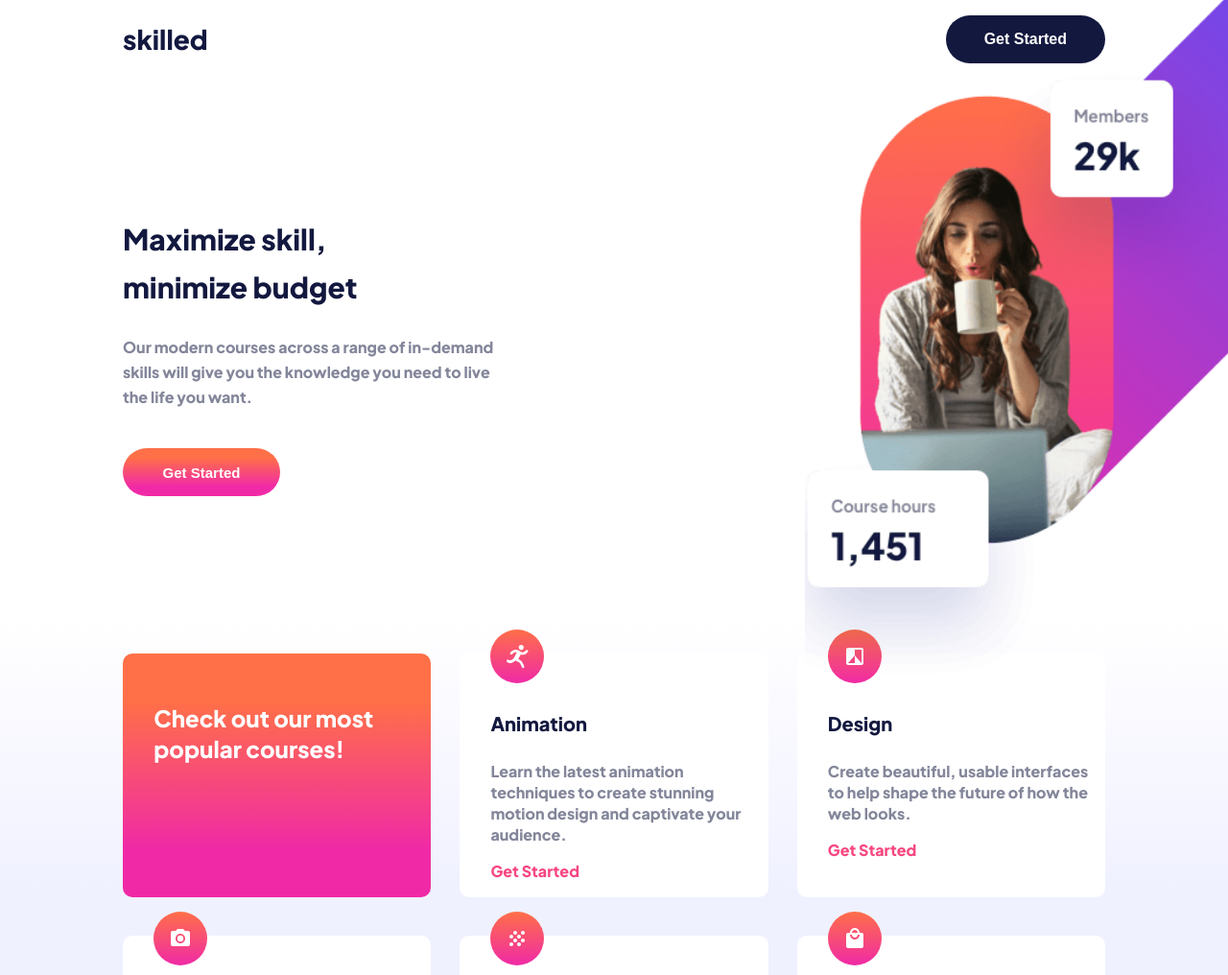
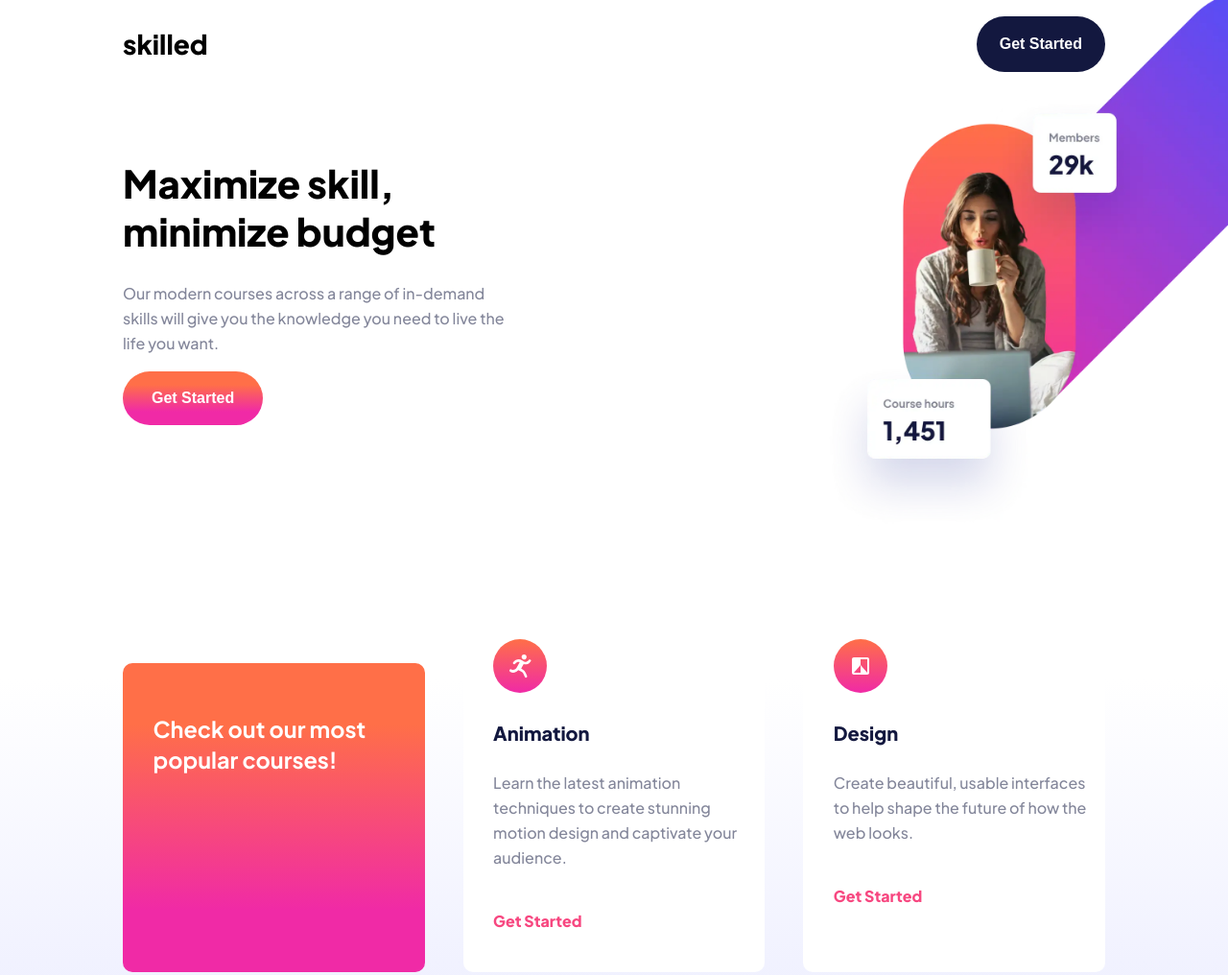
Before and after one commit to amt-david-boamah-gyamfi/skilled_e-learning_landing_page, a plain HTML site: page index.html in a window 1280 px wide. Shown: the top 1016 px of the page at 96% size. Drawn offline with Linux system fonts and the light colour scheme.

Commit message:
fixing tablet and desktop view

```diff
--- a/index.css
+++ b/index.css
@@ -1,149 +1,114 @@
-@import url('https://fonts.googleapis.com/css2?family=Plus+Jakarta+Sans:wght@800&display=swap');
-
 body {
+    background: linear-gradient(white 45%, #F0F1FF 65%);
     margin: 0%;
     padding: 0px;
-    background-image: linear-gradient(white 45%, #F0F1FF 65%);
     font-family: 'Plus Jakarta Sans', sans-serif;
-
 }
 
-/* * {
-    border: 1px solid red;
-} */
-
-/* .white {
-    background-color: white;
-} */
-
+/**********************************Nav Bar*********************/
 nav {
     display: flex;
     justify-content: space-between;
     align-items: center;
 }
 
-
-
-/*************media query on h2(font-size)*****************/
-nav h2 {
+nav p {
+    font-size: 28px;
+    font-weight: 800;
+    line-height: 35px;
     margin-left: 5%;
-    font-weight: 800;
-    font-size: 25px;
-    line-height: 35px;
-    color: #13183F;
 }
 
-/*************media query on button(width,font-size, font-weight)*****************/
 nav button {
-    margin-right: 5%;
-    background-color: #13183F;
-    height: 50px;
+    padding: 20px 24px;
     border-radius: 50px;
     border: 0;
-    width: 35%;
-    align-self: center;
     cursor: pointer;
-    font-weight: 600;
-    font-size: 15px;
-    line-height: 28px;
+    background-color: #13183F;
+    margin-right: 5%;
+    z-index: 2;
 }
-
-/*********************************/
 
 nav button:hover {
     background-color: #666CA3;
 }
 
 nav a {
-    padding: 1%;
     text-decoration: none;
+    font-size: 16px;
+    font-weight: 700;
+    letter-spacing: 0px;
+    text-align: left;
     color: white;
 }
 
-/*******************media query of .flex_1(margin-right:0)*******************/
-.flex_1 {
+/**********************************flex******************************/
+.flex {
     margin-left: 5%;
-    margin-right: 5%
+    margin-right: 5%;
 }
 
-.flex_1 h1 {
+.flex h1 {
+    font-size: 40px;
     font-weight: 800;
-    font-size: 40px;
     line-height: 50px;
-    color: #13183F;
+    letter-spacing: 0px;
 }
 
-.flex_1 p {
-    font-weight: 500;
+.flex p {
     font-size: 16px;
     line-height: 26px;
+    letter-spacing: 0px;
+    text-align: left;
     color: #83869A;
 }
 
-/******************************media query on margin-bottom*********************/
-.flex_1 button {
-    background: linear-gradient(to bottom, #FF6F48 20%, #F02AA6 80%);
-    height: 50px;
+.flex button {
+    padding: 15px 30px;
     border-radius: 50px;
-    width: 40%;
-    align-self: center;
-    font-weight: 600;
-    font-size: 15px;
-    line-height: 28px;
-    border-color: #F02AA6;
-    margin-top: 24px;
-    margin-bottom: 46px;
     border: 0;
     cursor: pointer;
+    background: linear-gradient(#FF6F48 25%, #F02AA6 75%);
+    margin-right: 5%;
 }
 
-.flex_1 button:hover {
+.flex button:hover {
     background: #FFA7C3;
-
 }
 
-.flex_1 a {
-    padding: 1%;
+.flex a {
     text-decoration: none;
+    font-size: 16px;
+    font-weight: 700;
+    letter-spacing: 0px;
+    text-align: left;
     color: white;
+    line-height: 26px;
 }
 
-/* .overflow {
-    margin-left: 5%;
-    margin-right: 5%;
-} */
+.flex img {
 
+    padding-top: 36px;
+}
 
-
-
+/**********************************grid***********************************/
 .grid {
     margin-left: 5%;
     margin-right: 5%;
     display: grid;
     row-gap: 40px;
-    /* grid-template-rows: 289px; */
-
 }
 
 .grid .h3 {
     background: linear-gradient(to bottom, #FF6F48 20%, #F02AA6 80%);
     border-radius: 10px;
+    padding: 4px 0px 4px 10%;
+    color: white;
+    font-size: 20px;
+    font-weight: 800;
+    line-height: 32px;
+    letter-spacing: 0px;
 }
-
-
-
-.grid h3 {
-    margin-bottom: 0;
-    margin-top: 18px;
-    font-weight: 800;
-    font-size: 24px;
-    line-height: 32px;
-    color: white;
-    padding: 10%;
-    border-radius: 10px;
-
-}
-
 
 .box {
     margin-top: 0;
@@ -170,21 +135,19 @@ nav a {
 
 .grid p {
     padding-left: 10%;
-    padding-right: 3%;
+    padding-right: 5%;
     font-weight: 500;
     font-size: 16px;
-    line-height: 22px;
     color: #83869A;
+    line-height: 26px;
+    letter-spacing: 0px;
 }
 
 .hover {
-    margin-top: 24px;
+    padding: 24px;
     font-weight: 700;
     font-size: 18px;
     line-height: 28px;
-    /* position: relative;
-    top: 10px;
-    bottom: 10px; */
 }
 
 .grid a {
@@ -196,7 +159,7 @@ nav a {
     color: #FFA7C3;
 }
 
-
+/********************************footer******************************/
 footer {
     display: flex;
     justify-content: space-between;
@@ -204,199 +167,131 @@ footer {
     background-color: #13183F;
     height: 120px;
     margin-top: 80px;
-
 }
 
-
-footer h2 {
+footer p {
+    font-size: 28px;
+    font-weight: 800;
+    line-height: 35px;
     margin-left: 5%;
-    font-weight: 800;
     font-size: 25px;
     line-height: 35px;
     color: white;
-
 }
 
-/*************media query on button(width,font-size, font-weight)*****************/
 footer button {
-    margin-right: 5%;
-    background: linear-gradient(to bottom, #4851FF 20%, #F02AA6 80%);
     border-color: #4851FF;
-    height: 50px;
+    padding: 20px 24px;
     border-radius: 50px;
-    width: 35%;
-    align-self: center;
-    font-weight: 600;
-    font-size: 15px;
-    line-height: 28px;
     border: 0;
     cursor: pointer;
+    background: linear-gradient(to bottom, #4851FF 20%, #F02AA6 80%);
+    margin-right: 5%;
 }
 
 footer button:hover {
-    background: #FFA7C3;
+    background: #f8a9f3;
 }
 
 footer a {
-    padding: 1%;
     text-decoration: none;
+    font-size: 16px;
+    font-weight: 700;
+    letter-spacing: 0px;
+    text-align: left;
     color: white;
 }
 
+/****************************media query for Tablet******************************/
 @media (min-width: 481px) {
 
-    /*************media query on h2(font-size)*****************/
-    nav h2 {
-        font-size: 28px;
+    /**********************************flex******************************/
+    .flex {
+        margin-right: 0%;
+        display: grid;
+        align-items: center;
+        grid-template-columns: 50% 70%;
+        overflow: hidden;
+        position: relative;
+        bottom: 100px;
+        z-index: 1;
+    }
+
+    .flex .left {
+        width: 100%;
+    }
+
+    .flex .image {
+        content: url(./assets/image-hero-tablet@2x.webp);
+        width: 100%;
+        height: 600px;
+        object-fit: contain;
+        position: relative;
+        left: 40px;
+        right: 90px;
+        bottom: 40px;
+
+    }
+
+    /**********************************grid***********************************/
+    .grid {
+
+        display: grid;
+        grid-template-columns: repeat(2, 1fr);
+        column-gap: 40px;
+    }
+
+    .grid .h3 {
+        padding: 30px 0px 4px 10%;
+    }
+
+    .grid a {
+
+        font-weight: 800;
+        font-size: 16px;
+    }
+}
+
+@media (min-width: 769px) {
+
+    nav p {
         margin-left: 10%;
     }
 
-    /*************media query on button(width,font-size, font-weight)*****************/
     nav button {
-        font-size: 16px;
-        font-weight: 700;
-        width: 23%;
         margin-right: 10%;
-        z-index: 2;
     }
 
-    /*********************************/
     .flex {
-        display: flex;
-        align-items: center;
-        height: 600px;
-
-
+        margin-left: 10%;
     }
 
-    .flex_1 {
-        margin-right: 0%;
-        margin-left: 10%;
-        width: 100%;
+    .flex .left {
 
-    }
-
-    .flex_1 h1 {
-        font-size: 30px;
-    }
-
-    .flex_1 button {
-        width: 40%;
-    }
-
-
-    .overflow {
-        margin-right: 0%;
-        margin-left: 0;
-
-        overflow: hidden;
-        z-index: 1;
-    }
-
-    .flex img {
-        position: relative;
-        width: 450px;
-        height: 780px;
-        left: 10px;
-        bottom: 90px;
-
+        width: 70%;
     }
 
 
 
+    /**********************************grid***********************************/
     .grid {
-        display: grid;
-        column-gap: 30px;
-        grid-template-columns: repeat(2, 1fr);
         margin-left: 10%;
         margin-right: 10%;
-        height: auto;
-        /* grid-template-rows: 278px; */
-
+        display: grid;
+        grid-template-columns: repeat(3, 1fr);
+        column-gap: 40px;
     }
 
-    .grid .h3 {
-        height: auto;
+    .grid p {
+        padding-left: 10%;
+        padding-right: 5px
     }
 
-
-    footer button {
-        font-size: 16px;
-        font-weight: 700;
-        width: 2%;
+    footer p {
+        margin-left: 10%;
     }
 
     footer button {
         margin-right: 10%;
-        width: 23%;
-
-
-    }
-
-    footer h2 {
-        font-size: 28px;
-        margin-left: 10%;
     }
 }
-
-@media (min-width: 770px) {
-    nav h2 {
-        margin-left: 10%;
-    }
-
-    /*************media query on button(width,font-size, font-weight)*****************/
-    nav button {
-
-        width: 13%;
-        margin-right: 10%;
-    }
-
-    /*********************************/
-    .flex {
-
-        justify-content: space-between;
-    }
-
-    .flex_1 {
-        margin-right: 0%;
-        margin-left: 10%;
-        width: 410px
-    }
-
-    .flex img {
-        position: relative;
-        width: 720px;
-        height: 880px;
-        left: 279px;
-        bottom: 100px;
-
-    }
-
-    .grid {
-        display: grid;
-        grid-template-columns: repeat(3, 1fr);
-        column-gap: 30px;
-
-    }
-
-    .hover {
-        margin-top: 10px;
-    }
-
-    .box {
-        height: auto;
-    }
-
-    footer button {
-        font-size: 16px;
-        font-weight: 700;
-        width: 2%;
-    }
-
-    footer button {
-        width: 13%;
-        font-size: 16px;
-    }
-
-
-}
--- a/index.html
+++ b/index.html
@@ -5,45 +5,52 @@
   <meta charset="UTF-8">
   <meta name="viewport" content="width=device-width, initial-scale=1.0">
 
+  <link href="https://fonts.googleapis.com/css2?family=Plus+Jakarta+Sans:wght@500;700;800&display=swap"
+    rel="stylesheet" />
+
   <link rel="icon" type="image/png" sizes="32x32" href="./assets/favicon-32x32.png">
   <link rel="stylesheet" href="index.css">
   <title>Frontend Mentor | Skilled e-learning landing page</title>
 </head>
 
 <body>
-  <div class="white">
   <nav>
-      <h2>skilled</h2>
-      <button><a href="">Get Started</a></button>
+    <p>skilled</p>
+    <button><a href="#">Get Started</a></button>
   </nav>
 
   <div class="flex">
-      <section class="flex_1">
-        <h1>Maximize skill,<br>minimize budget</h1>
+    <div class="left">
+      <h1>Maximize skill, <br> minimize budget</h1>
       <p>Our modern courses across a range of in-demand skills will give you the
         knowledge you need to live the life you want.</p>
-        <button><a href="">Get Started</a></button>
-      </section>
-      <div class="overflow">
-        <!-- <img src="./assets/image-hero-mobile.webp" style="object-fit: cover;" alt=""> -->
+      <button><a href="#">Get Started</a></button>
+    </div>
+
+    <div class="image">
       <picture>
-          <source media="(max-width: 480px )" srcset="assets/image-hero-mobile.png,
-                  assets/image-hero-mobile.webp,
-                  assets/image-hero-mobile@2x.png">
-          <source media="(min-width: 481px )" srcset="assets/image-hero-tablet.png,
-                  image-hero-tablet.webp,
-                  image-hero-tablet@2x.png,
-                  image-hero-tablet@2x.webp">
-          <source media="(min-width: 769px )" srcset="image-hero-desktop.png,
-                  image-hero-desktop.webp,
-                  image-hero-desktop@2x.png,
-                  image-hero-desktop@2x.webp">
-          <img src="assets/image-hero-tablet.png" style="object-fit: cover;" width="100%" alt="">
+        <source media="(max-width: 480px)" srcset="assets\image-hero-mobile.png,
+        assets\image-hero-mobile.webp,
+        assets\image-hero-mobile@2x.png,
+        assets\image-hero-mobile@2x.webp">
+
+        <source media="(max-width: 768px)" srcset="assets\image-hero-tablet.png,
+        assets\image-hero-tablet.webp,
+        assets\image-hero-tablet@2x.png,
+        assets\image-hero-tablet@2x.webp">
+
+        <source media="(min-width: 769px)" srcset="assets\image-hero-desktop.png,
+        assets\image-hero-desktop.webp,
+        assets\image-hero-desktop@2x.png,
+        assets\image-hero-desktop@2x.webp">
+
+        <img src="assets/image-hero-mobile@2x.webp" alt="A lady with a mug" style="object-fit: cover;
+        width:100%;
+        background: cover;">
       </picture>
     </div>
+  </div>
 
-    </div>
-  </div>
   <div class="grid">
     <div class="h3">
       <h3>Check out our most<br>popular courses!</h3>
@@ -91,10 +98,9 @@
   </div>
 
   <footer>
-    <h2>skilled</h2>
+    <p>skilled</p>
     <button><a href="">Get Started</a></button>
-    </foot>
-
+  </footer>
 </body>
 
 </html>
```
Lines whose indentation alone changed are shown as unchanged.
